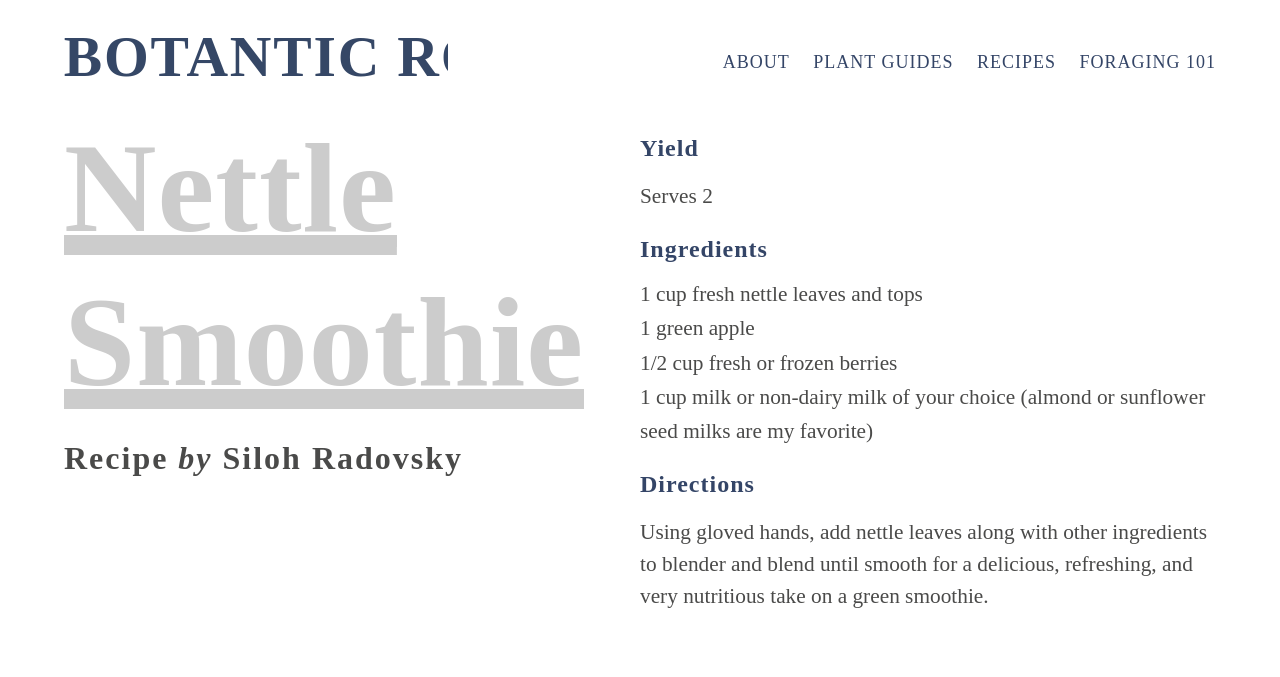
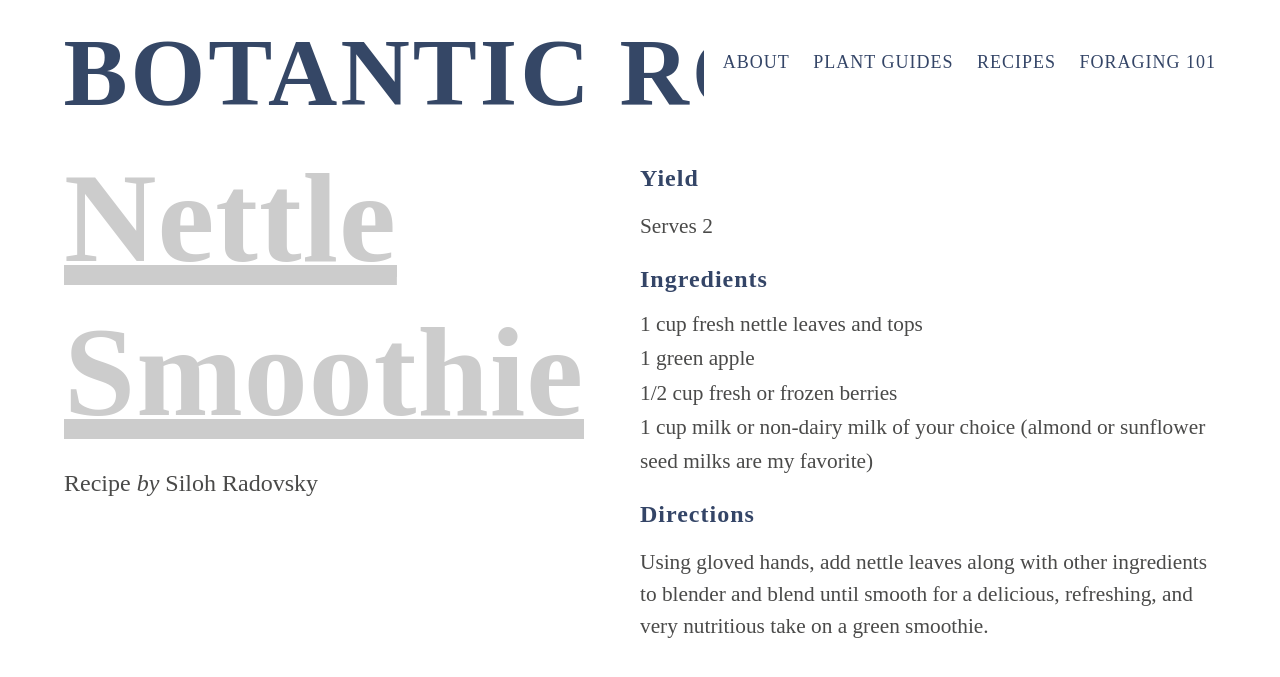
Before and after one commit to tinykite/botanic-romantic, a Jekyll site: the page built from _recipes/nettle-smoothie.md, in a window 1280 px wide. Shown: the top 677 px of the page. Built offline with Jekyll 4.4.1, drawn with Linux system fonts in a browser that asks for light colours.

Commit message:
Fixed Safari Bug
When using viewport widths to determine size of logo, Safari cuts off small portions of the logo. Fixed with rem-based height.

```diff
--- a/assets/css/main.scss
+++ b/assets/css/main.scss
@@ -57,6 +57,12 @@
   color: #9E9B9B;
 }
 
+.masthead {
+position: relative;
+padding: 0;
+margin: 0;
+}
+
 h1 {
 	font-size: ms(4);
 	margin-bottom: 1rem;
@@ -67,9 +73,10 @@
   color: brown;
 }
 
-h2 {
+.about h3 {
   font-size: ms(3);
     letter-spacing: 2px;
+    text-transform: uppercase;
 }
 
 .guide h2 {
@@ -79,6 +86,9 @@
 
 h3 {
   margin-top: 1em;
+}
+
+h3 {
   font-size: ms(2);
   letter-spacing: 1px;
   color: #344567;
@@ -151,9 +161,9 @@
   text-transform: uppercase;
 }
 
-.logo img {
-  width: 30vw;
-  height: auto;
+.logo {
+  height: 3rem;
+  width: auto;
 }
 
 .site-nav {
@@ -425,4 +435,5 @@
   margin-top: 2rem;
   font-style: roman;
   text-transform: none;
+  font-weight: normal;
 }
```
